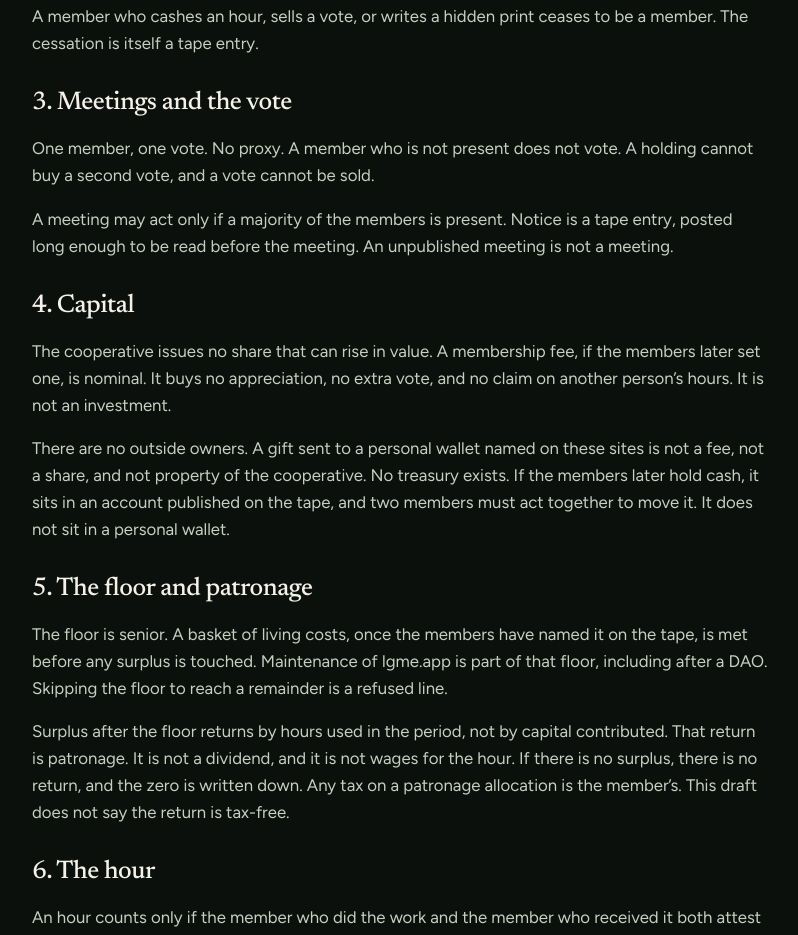
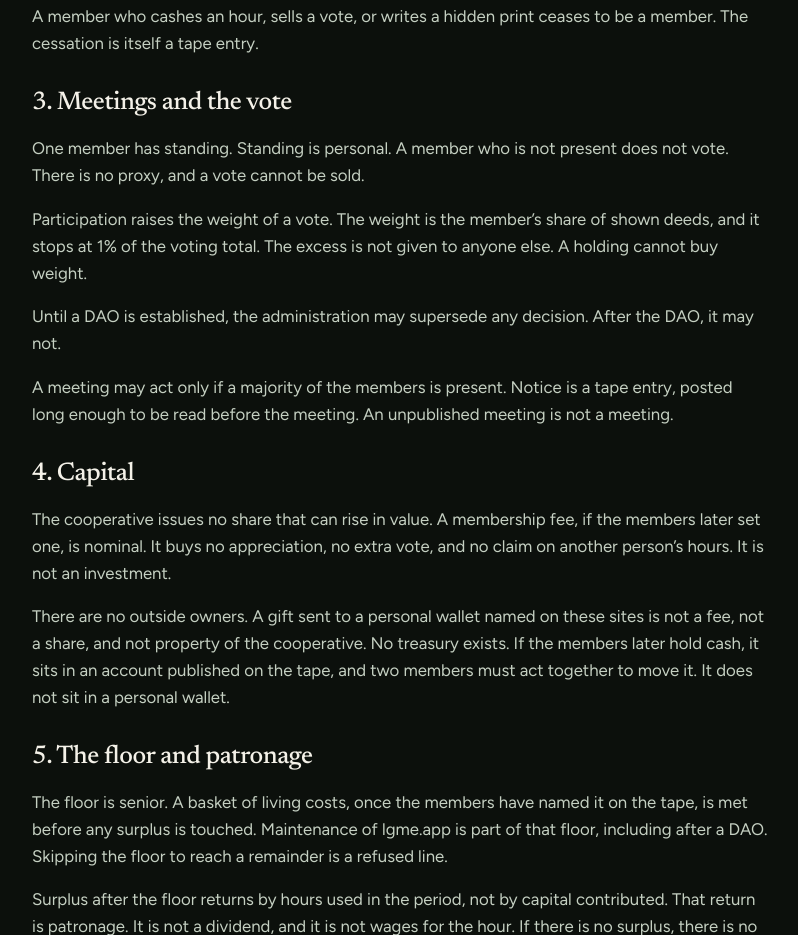
Before and after one commit to Cryptobusi/hederica, a website: page src/site/html/bylaws.html in a window 1280 px wide. Shown: the part 2151-3086 px from the top of the page, without its empty margins (240-1038 px from the left). Drawn offline with Linux system fonts and the light colour scheme.

Commit message:
Standing is one member. Vote weight caps at 1 percent. Administration supersedes until a DAO.

```diff
--- a/src/site/html/bylaws.html
+++ b/src/site/html/bylaws.html
@@ -86,7 +86,9 @@
   <p class="muted">A member who cashes an hour, sells a vote, or writes a hidden print ceases to be a member. The cessation is itself a tape entry.</p>
 
   <h2>3. Meetings and the vote</h2>
-  <p class="muted">One member, one vote. No proxy. A member who is not present does not vote. A holding cannot buy a second vote, and a vote cannot be sold.</p>
+  <p class="muted">One member has standing. Standing is personal. A member who is not present does not vote. There is no proxy, and a vote cannot be sold.</p>
+  <p class="muted">Participation raises the weight of a vote. The weight is the member’s share of shown deeds, and it stops at 1% of the voting total. The excess is not given to anyone else. A holding cannot buy weight.</p>
+  <p class="muted">Until a DAO is established, the administration may supersede any decision. After the DAO, it may not.</p>
   <p class="muted">A meeting may act only if a majority of the members is present. Notice is a tape entry, posted long enough to be read before the meeting. An unpublished meeting is not a meeting.</p>
 
   <h2>4. Capital</h2>
```
Also changed, not shown: src/site/html/sobeit.html (+1 -0 lines).
